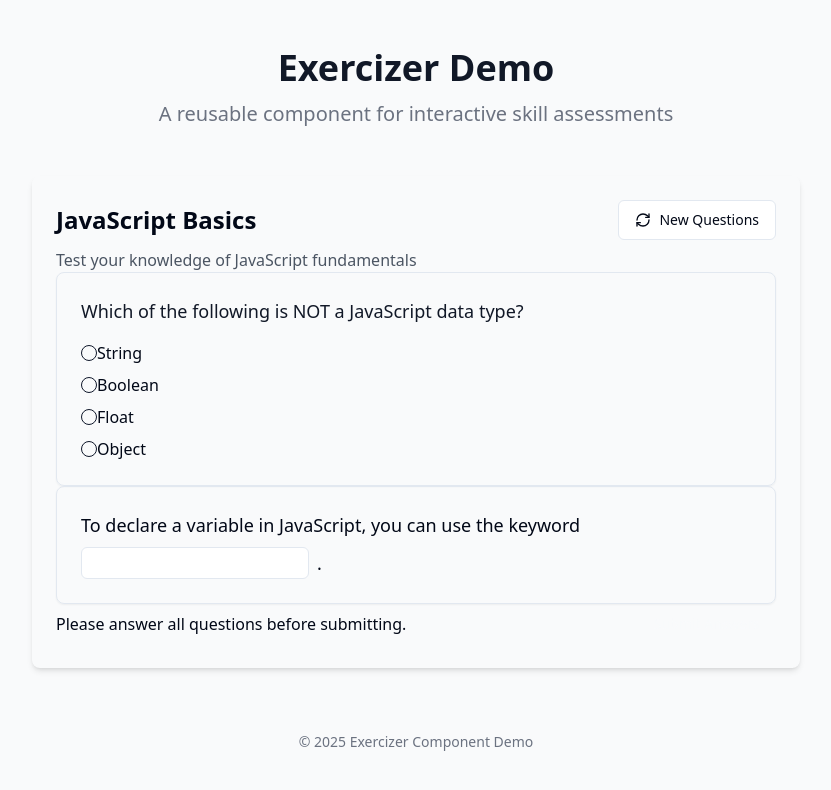
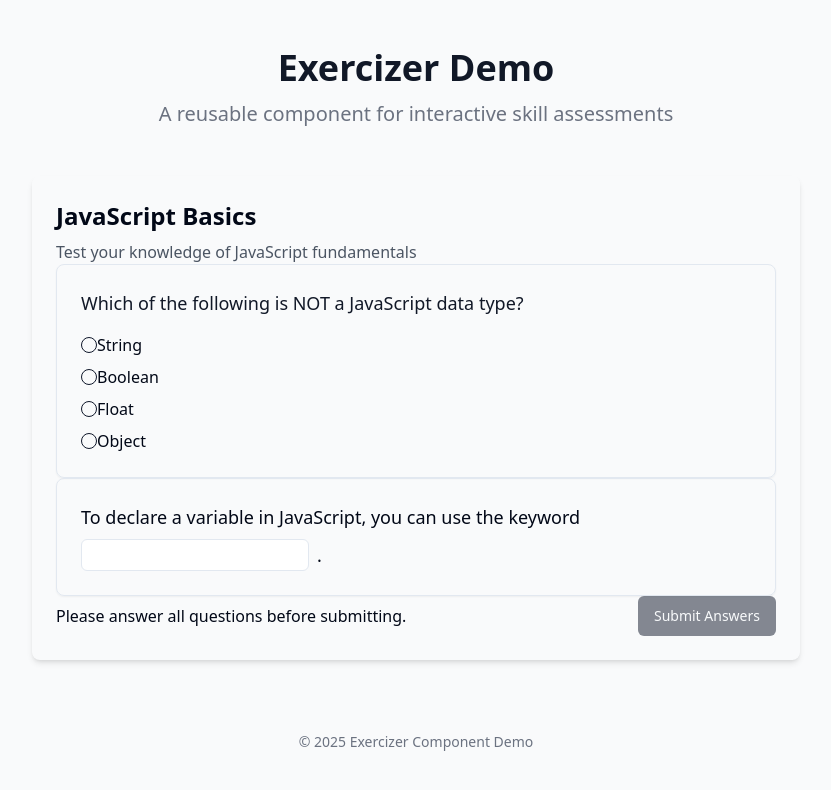
Before and after one commit to Calderis/exercizer-skill-sculptor, a React (Vite) app: page / in a window 1280 px wide. Shown: the top 790 px of the page, without its empty margins (224-1055 px from the left). Built offline with nearby package versions, Linux system fonts and the light colour scheme.

Commit message:
Fix: Improve Exercizer component
- Show submit button.
- Move restart functionality to after exercise completion.

```diff
--- a/src/components/Exercizer/ExerciseRenderer.jsx
+++ b/src/components/Exercizer/ExerciseRenderer.jsx
@@ -73,7 +73,6 @@ const ExerciseRenderer = ({
         <Button
           onClick={onSubmit}
           disabled={!allQuestionsAnswered || submitting}
-          className="bg-blue-500 hover:bg-blue-600"
         >
           {submitting ? 'Submitting...' : 'Submit Answers'}
         </Button>
--- a/src/components/Exercizer/index.jsx
+++ b/src/components/Exercizer/index.jsx
@@ -15,6 +15,7 @@ const Exercizer = ({ subject, onComplete }) => {
   const [loading, setLoading] = useState(true);
   const [submitting, setSubmitting] = useState(false);
   const [currentStep, setCurrentStep] = useState('loading'); // loading, exercise, feedback, retry
+  const [exerciseCompleted, setExerciseCompleted] = useState(false);
   const { toast } = useToast();
 
   // Fetch exercise on mount or when subject changes
@@ -57,6 +58,7 @@ const Exercizer = ({ subject, onComplete }) => {
     try {
       const result = await submitAnswers(exercise.id, userAnswers);
       setEvaluation(result);
+      setExerciseCompleted(true);
       setCurrentStep('feedback');
     } catch (error) {
       toast({
@@ -147,7 +149,7 @@ const Exercizer = ({ subject, onComplete }) => {
         <h2 className="text-2xl font-bold text-gray-800">
           {exercise?.title || `${subject} Exercise`}
         </h2>
-        {currentStep === 'exercise' && (
+        {exerciseCompleted && (
           <Button
             variant="outline"
             onClick={handleRestart}
```
